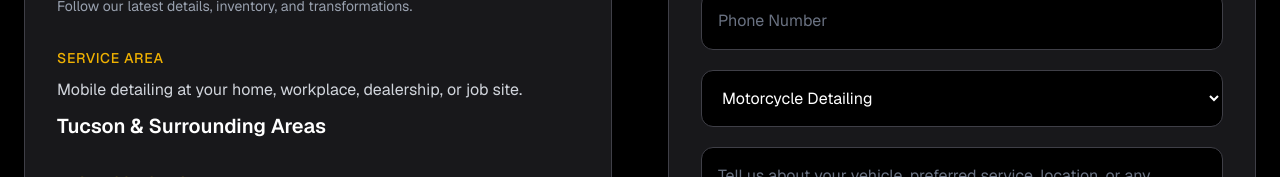
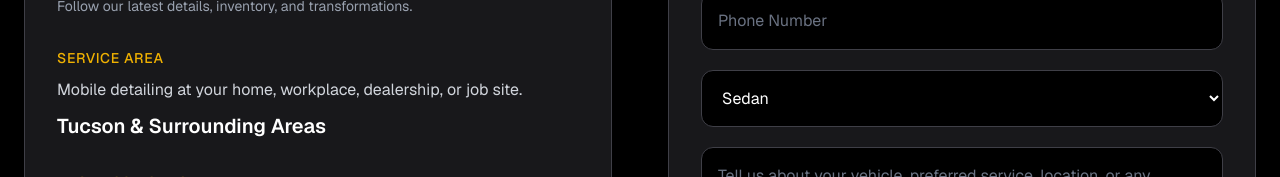
Before and after one commit to Natvibecodes/natflipswhips-website, a Next.js app: page / in a window 1280 px wide. Shown: the part 11560-11737 px from the top of the page. Built offline with nearby package versions, Linux system fonts and the light colour scheme.

Commit message:
Update Contact.tsx
updating

```diff
--- a/app/components/Contact.tsx
+++ b/app/components/Contact.tsx
@@ -7,7 +7,7 @@
   name: "",
   email: "",
   phone: "",
-  service: "Motorcycle Detailing",
+  service: "Sedan",
   message: "",
 };
 
@@ -177,23 +177,11 @@
                 onChange={(e) => setForm({ ...form, service: e.target.value })}
                 className="w-full rounded-xl border border-zinc-700 bg-black p-4 text-white outline-none transition focus:border-yellow-500"
               >
-                <option>Motorcycle Detailing</option>
-                <option>Motorcycle Paint Correction</option>
-                <option>Motorcycle Ceramic Coating</option>
-                <option>Car Detailing</option>
-                <option>SUV / Crossover Detailing</option>
-                <option>Truck Detailing</option>
-                <option>Interior Deep Clean</option>
-                <option>Exterior Detail &amp; Paint Enhancement</option>
-                <option>Paint Correction</option>
-                <option>Ceramic Coating</option>
-                <option>Commercial Fleet Detailing</option>
-                <option>Dealership Vehicle Detailing</option>
-                <option>Commercial Equipment Detailing</option>
-                <option>Vehicle Purchase Inquiry</option>
-                <option>Vehicle Sales Question</option>
-                <option>Custom Quote</option>
-                <option>General Question</option>
+                <option>Sedan</option>
+                <option>SUV</option>
+                <option>Truck</option>
+                <option>Commercial Vehicle</option>
+                <option>Motorcycle</option>
               </select>
 
               <textarea
```
